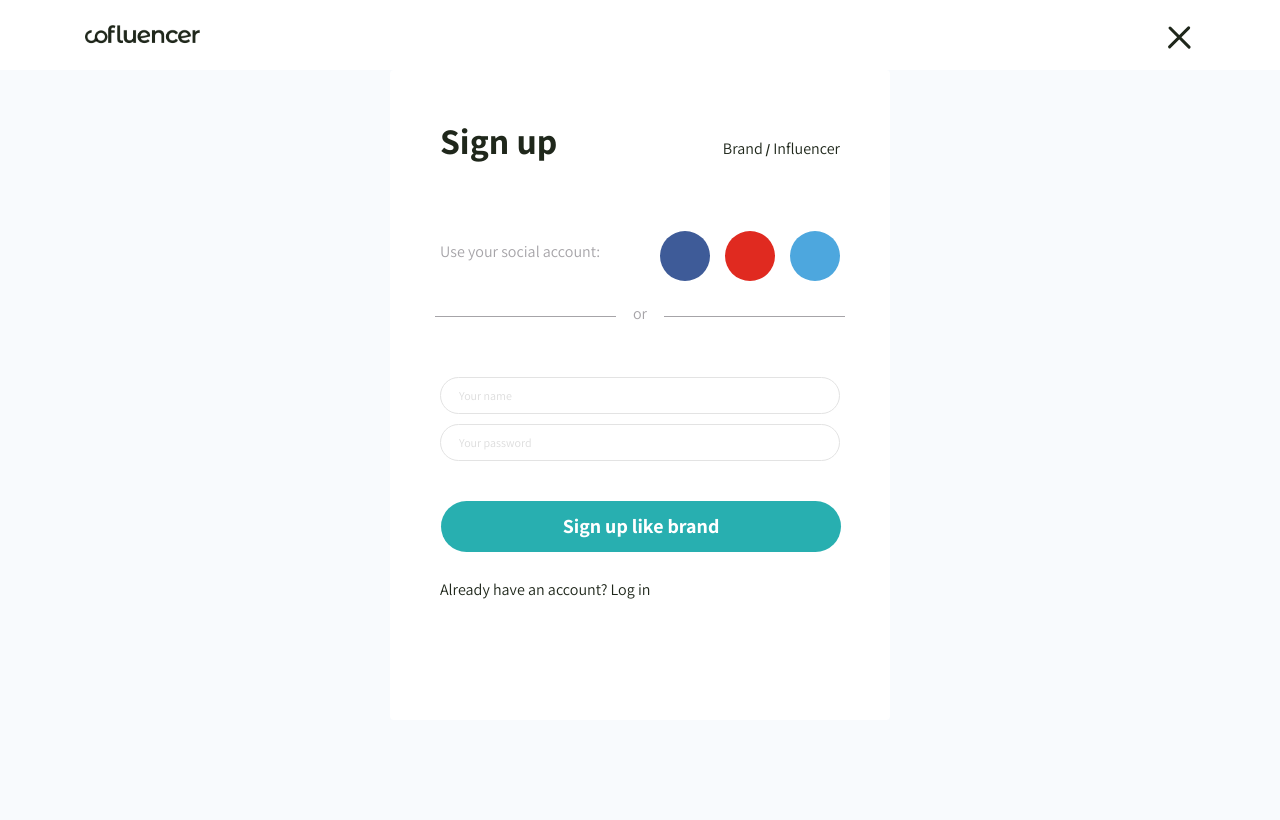
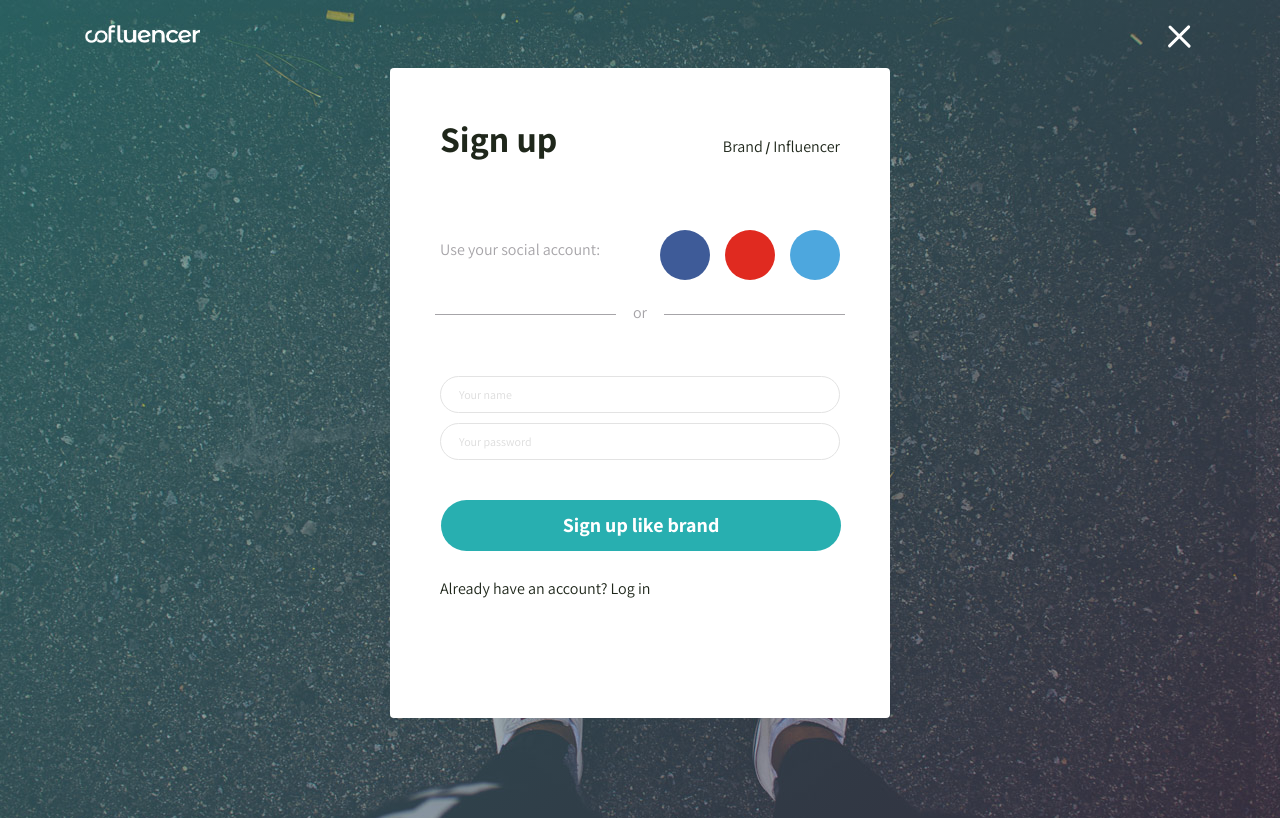
Before and after one commit to emeeneu/cofluencer-frontend, an Angular app: page / in a window 1280 px wide. Both pictures are taken after a click on the link "Signup". Built offline with nearby package versions, Linux system fonts and the light colour scheme; no server answers; some icons are missing; a web font is replaced by a local one.

Commit message:
login for brand or influencer

```diff
--- a/src/app/components/login/login.component.css
+++ b/src/app/components/login/login.component.css
@@ -1,7 +1,6 @@
 .loginModal {
   width: 100%;
   z-index: 9999;
-  background-color: rgba(248, 250, 253, .95);
 }
 
 .loginForm {
--- a/src/app/components/login/login.component.html
+++ b/src/app/components/login/login.component.html
@@ -1,12 +1,15 @@
-<div [hidden]="toggleUser" class="loginModal" id="brand">
+<div class="loginModal">
+
   <div class="flex flex-center flex-middle flexModal modalBg">
     <div class="loginForm mb-100">
-      <div class="flex sp-around">
-        <p (click)="controlUser()">brand</p>
-        <p (click)="controlUser()">influencer</p>
-      </div>
       <div class="container p-50">
+        <div class="title flex sp-between flex-baseline">
           <p class="h1">Log in</p>
+          <p>
+            <span (click)="controlUser()" class="bodyText">Brand</span> /
+            <span (click)="controlUser()" class="bodyText">Influencer</span>
+          </p>
+        </div>
         <div class="row mt-40">
           <div class="col-12 flex flex-middle sp-between socialLogin">
             <p class="bodyText colorGrey">Use your social account:</p>
@@ -39,7 +42,8 @@
           </div>
           <div class="col-12">
             <div class="form-group">
-              <button (click)="login()" class="btn btn-round btn-primary loginButton h4">Log in</button>
+              <button [hidden]="toggleLogin" (click)="login()" class="btn btn-round btn-primary loginButton h4">Log in like brand</button>
+              <button [hidden]="!toggleLogin" (click)="login()" class="btn btn-round btn-primary loginButton h4">Log in like influencer</button>
             </div>
             <p class="bodyText">No account?
               <a (click)="changeModal('signup')">Sign up</a>
--- a/src/app/components/login/login.component.ts
+++ b/src/app/components/login/login.component.ts
@@ -12,6 +12,8 @@ export class LoginComponent implements OnInit {
   @Output() close = new EventEmitter<any>();
   @Output() change = new EventEmitter<any>();
 
+  toggleLogin: boolean;
+
   formInfo = {
     username: '',
     password: ''
@@ -19,8 +21,6 @@ export class LoginComponent implements OnInit {
 
   user: any;
   error: string;
-
-  toggleUser: boolean;
 
   constructor(
     private session: AuthService,
@@ -52,8 +52,7 @@ export class LoginComponent implements OnInit {
   }
 
   controlUser() {
-    this.toggleUser = !this.toggleUser;
-    console.log(this.toggleUser);
+    this.toggleLogin = !this.toggleLogin;
   }
 
 }
--- a/src/app/components/modal/modal.component.css
+++ b/src/app/components/modal/modal.component.css
@@ -1,5 +1,8 @@
+.gradient {
+  background-image: linear-gradient(137deg, rgba(40, 175, 176, .4), rgba(68, 53, 91, .4));
+}
+
 .navbar {
-  background-color: rgba(248, 250, 253, .95);
   box-shadow: none;
   padding: 20px 0;
   margin-bottom: 0;
@@ -13,7 +16,7 @@
 }
 
 .iconMenu [class^=bar] {
-  background-color: #1f271b;
+  background-color: #fff;
   display: block;
   height: 3px;
   border-radius: 2px;
--- a/src/app/components/modal/modal.component.html
+++ b/src/app/components/modal/modal.component.html
@@ -1,8 +1,10 @@
+<div [ngStyle]="{'background-image': 'url(../../../assets/img/home/login-brand-bg.jpg)'}">
+  <div class="gradient">
     <nav class="navbar navbar-expand-lg" color-on-scroll="400">
       <div class="container">
         <div class="navbar-translate flex sp-between w-100 flex-middle">
           <a class="navbar-brand w-115" href="/" rel="tooltip" data-placement="bottom">
-        <img src="../../../assets/img/brand/logo-dark.png" alt="logo-cofluencer">
+            <img src="../../../assets/img/brand/logo-light.png" alt="logo-cofluencer">
           </a>
           <div class="iconMenu" (click)="onCloseModal()">
             <span class="bar1"></span>
@@ -12,5 +14,7 @@
       </div>
     </nav>
 
-<app-signup *ngIf="optionLoginSignup === 'signup'" (change)="changeModal($event)"></app-signup>
+    <app-signup *ngIf="optionLoginSignup === 'signup'" (change)="changeModal($event)" ></app-signup>
     <app-login *ngIf="optionLoginSignup === 'login'" (change)="changeModal($event)"></app-login>
+  </div>
+</div>
--- a/src/app/components/modal/modal.component.ts
+++ b/src/app/components/modal/modal.component.ts
@@ -10,6 +10,8 @@ export class ModalComponent implements OnInit {
 
   @Input() optionLoginSignup: string;
   @Output() closeModal = new EventEmitter<boolean>();
+
+  toggleUser: boolean;
 
   constructor(
     private router: Router,
--- a/src/app/components/signup/signup.component.css
+++ b/src/app/components/signup/signup.component.css
@@ -1,7 +1,6 @@
 .signupModal {
   width: 100%;
   z-index: 9999;
-  background-color: rgba(248, 250, 253, .95);
 }
 
 .signUpForm {
--- a/src/app/components/signup/signup.component.html
+++ b/src/app/components/signup/signup.component.html
@@ -5,7 +5,10 @@
       <div class="container p-50">
         <div class="title flex sp-between flex-baseline">
           <p class="h1">Sign up</p>
-          <p><span (click)="controlUser()" class="bodyText">Brand</span> / <span (click)="controlUser()" class="bodyText">Influencer</span> </p>
+          <p>
+            <span (click)="controlUser()" class="bodyText">Brand</span> /
+            <span (click)="controlUser()" class="bodyText">Influencer</span>
+          </p>
           <!-- <p class="bodyText">Are you a brand? <a href="">Sign up here</a></p> -->
         </div>
         <div class="row mt-40">
--- a/src/app/pages/company-profile/company-profile.component.html
+++ b/src/app/pages/company-profile/company-profile.component.html
@@ -86,6 +86,7 @@
       <button class="btn btn-primary btn-round">top influencers</button>
       <button class="btn btn-primary btn-round">my stats</button>
       <button class="btn btn-primary btn-round">edit profile</button>
+      <button (click)="logout()" class="btn btn-primary btn-round">logout</button>
     </div>
   </div>
 
```
Also changed, not shown: src/assets/img/home/login-brand-bg.jpg (added). Lines whose indentation alone changed are shown as unchanged.
